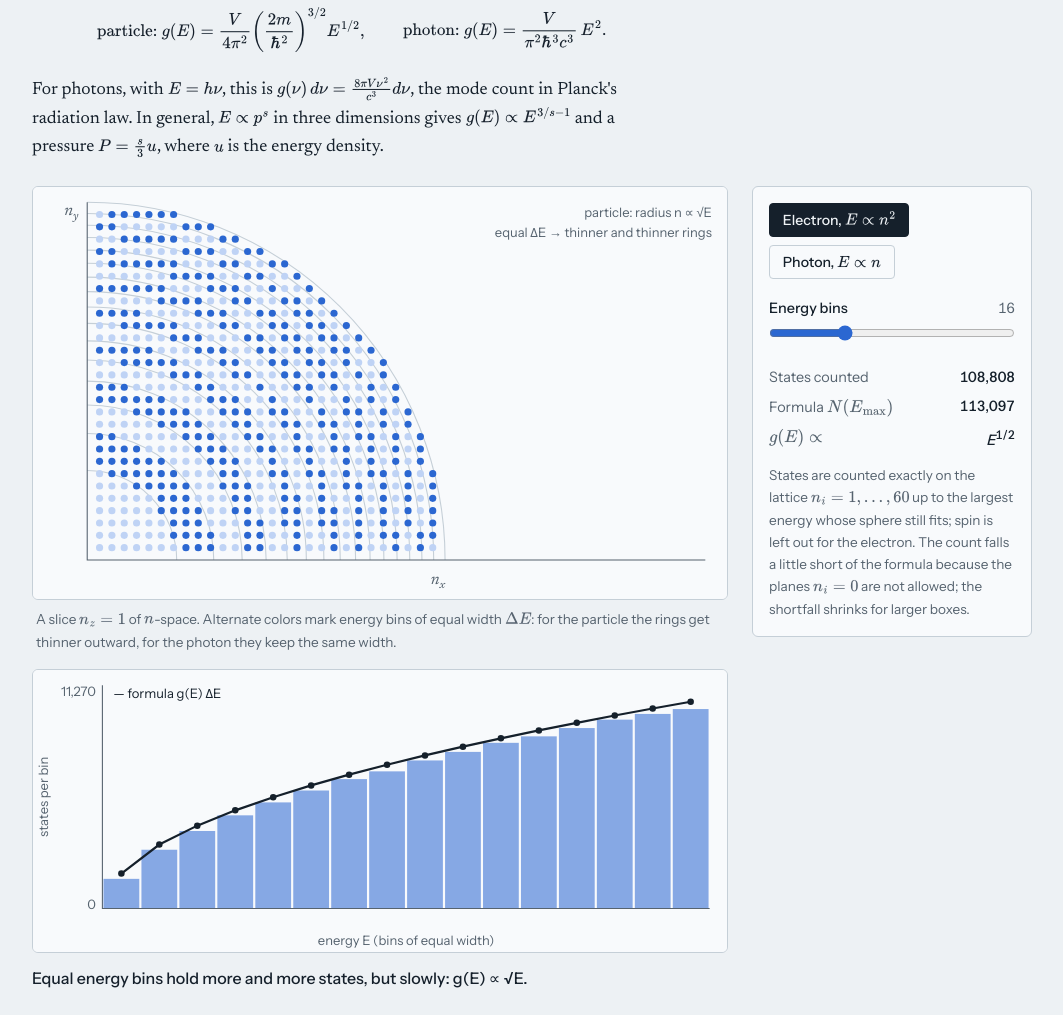
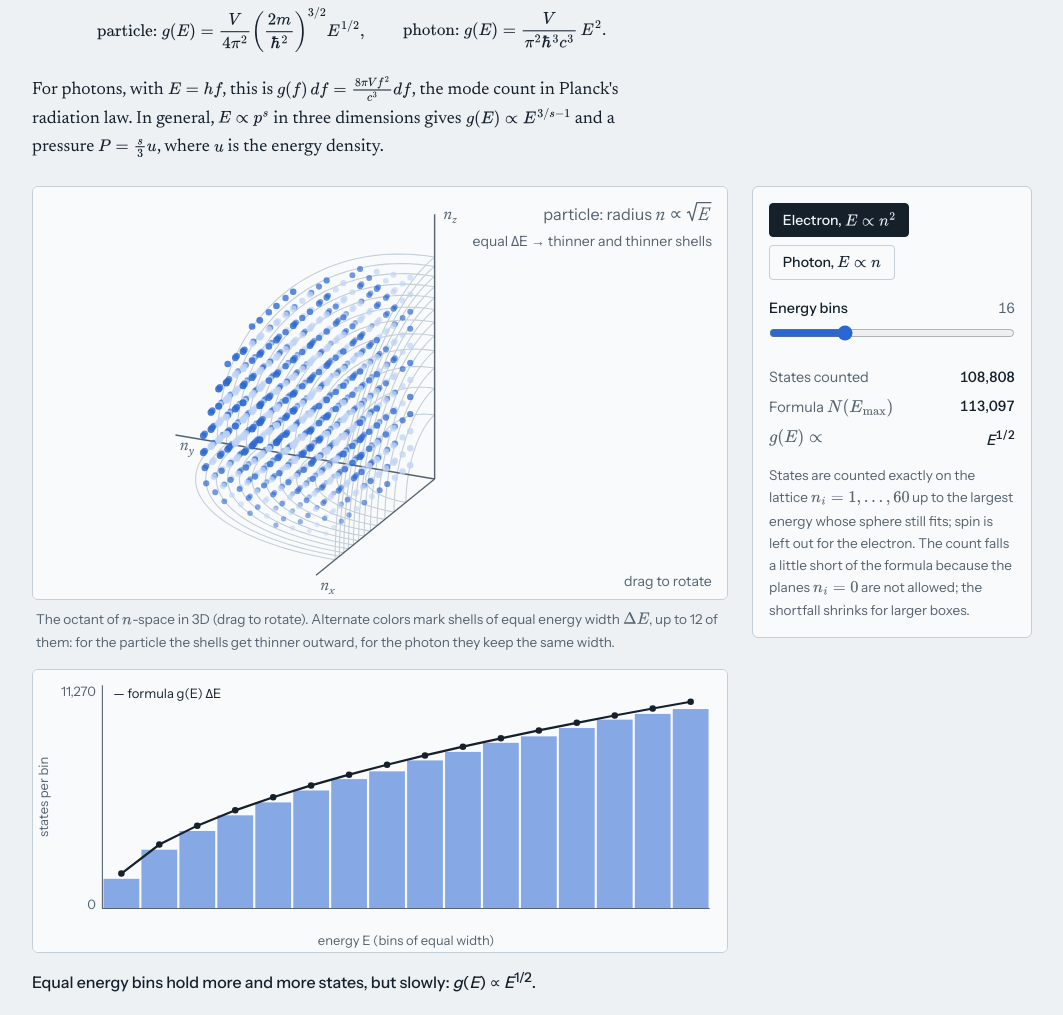
Before and after one commit to lshlj82/electron-vs-photon, a plain HTML site: page index.html in a window 1280 px wide. Shown: the part 5257-6272 px from the top of the page, without its empty margins (108-1171 px from the left). Drawn offline with nearby package versions, Linux system fonts and the light colour scheme; a web font is replaced by a local one.

Commit message:
Update demo

```diff
--- a/index.html
+++ b/index.html
@@ -315,12 +315,12 @@ table.cmp td:first-child{color:var(--muted)}
     <div class="eq multi"><span class="eqp">\( \displaystyle \text{particle: } E = \frac{h^2}{8mL^2}\left(n_x^2 + n_y^2 + n_z^2\right), \)</span><span class="eqp">\( \displaystyle \text{photon: } E = \frac{hc}{2L}\sqrt{n_x^2 + n_y^2 + n_z^2}. \)</span></div>
     <p data-k="k55">Surfaces of constant energy in \((n_x, n_y, n_z)\) space are spheres in both cases, but the radius \(n\) grows as \(E^{1/2}\) for the particle and as \(E\) for the photon. Counting the lattice points in an eighth of a sphere, \(N = \frac18\cdot\frac{4\pi}{3}n^3\) (times 2 for the photon's polarizations), with \(V = L^3\):</p>
     <div class="eq multi"><span class="eqp">\( \displaystyle \text{particle: } g(E) = \frac{V}{4\pi^2}\left(\frac{2m}{\hbar^2}\right)^{3/2}E^{1/2}, \)</span><span class="eqp">\( \displaystyle \text{photon: } g(E) = \frac{V}{\pi^2\hbar^3c^3}\,E^2. \)</span></div>
-    <p data-k="k56">For photons, with \(E = h\nu\), this is \(g(\nu)\,d\nu = \frac{8\pi V\nu^2}{c^3}d\nu\), the mode count in Planck's radiation law. In general, \(E \propto p^s\) in three dimensions gives \(g(E) \propto E^{3/s - 1}\) and a pressure \(P = \frac{s}{3}u\), where \(u\) is the energy density.</p>
+    <p data-k="k56">For photons, with \(E = hf\), this is \(g(f)\,df = \frac{8\pi Vf^2}{c^3}df\), the mode count in Planck's radiation law. In general, \(E \propto p^s\) in three dimensions gives \(g(E) \propto E^{3/s - 1}\) and a pressure \(P = \frac{s}{3}u\), where \(u\) is the energy density.</p>
   </div>
   <div class="fig">
     <div>
-      <div class="canvas-holder"><canvas id="sCv" aria-label="A slice of n-space with lattice points colored by equal-width energy bins"></canvas></div>
-      <p class="cap" data-k="k57">A slice \(n_z = 1\) of \(n\)-space. Alternate colors mark energy bins of equal width \(\Delta E\): for the particle the rings get thinner outward, for the photon they keep the same width.</p>
+      <div class="canvas-holder"><canvas id="sCv" aria-label="The octant of n-space in 3D, with lattice points colored by equal-width energy shells. Drag to rotate."></canvas></div>
+      <p class="cap" data-k="k57">The octant of \(n\)-space in 3D (drag to rotate). Alternate colors mark shells of equal energy width \(\Delta E\), up to 12 of them: for the particle the shells get thinner outward, for the photon they keep the same width.</p>
       <div class="canvas-holder" style="margin-top:1rem"><canvas id="hCv" aria-label="Number of states per energy bin from counting lattice points, compared with the formula for the density of states"></canvas></div>
       <p class="verdict" id="sVerdict"></p>
     </div>
@@ -358,7 +358,7 @@ table.cmp td:first-child{color:var(--muted)}
       <tr><td>Thermal result</td><td>Ideal gas \(U = \frac32 Nk_{\mathrm{B}}T\)</td><td>Stefan–Boltzmann \(u \propto T^4\)</td></tr>
     </table></div>
     <p class="boxnote" data-k="k67">A box quantizes the momentum the same way for both, \(p_n = nh/2L\). Whether the levels go as \(n^2\) or \(n\), and whether the density of states goes as \(E^{1/2}\) or \(E^2\), all comes from the dispersion relation set by the ratio of the orders of the time and space derivatives in the wave equation: 1 : 2 for Schrödinger, 2 : 2 for Maxwell.</p>
-    <p data-k="k68">See where these densities of states lead in the companion demos: <a href="https://lshlj82.github.io/degenerate-fermi-gas/">degenerate Fermi gases</a> (\(g \propto \sqrt{\varepsilon}\)) and <a href="https://lshlj82.github.io/photon-statistics/">photon statistics</a> (\(g \propto \nu^2\)).</p>
+    <p data-k="k68">See where these densities of states lead in the companion demos: <a href="https://lshlj82.github.io/degenerate-fermi-gas/">degenerate Fermi gases</a> (\(g \propto \sqrt{\varepsilon}\)) and <a href="https://lshlj82.github.io/photon-statistics/">photon statistics</a> (\(g \propto f^2\)).</p>
   </div>
 </section>
 </div>
@@ -538,20 +538,10 @@ function dosRender(){
   const col = el ? C.fermion : C.hot, col2 = el ? C.sea : C.band;
   // energy as a function of the n-space radius: particle E = n^2, photon E = n (units of h^2/8mL^2 and hc/2L)
   const Efun = r2 => el ? r2 : Math.sqrt(r2);
-  // slice picture
-  let c = sCtx; if (c){ const W=640, H=380, n2max=29, L=50, T=14, s=(H-T-36)/n2max, X = v => L + v*s, Y = v => H-36 - v*s;
-    c.clearRect(0,0,W,H); c.fillStyle=C.surface; c.fillRect(0,0,W,H);
-    const Emax = Efun(n2max*n2max), dE = Emax/nb;
-    for (let b=1;b<=nb;b++){ const rr = el ? Math.sqrt(b*dE) : b*dE; c.strokeStyle=C.rule; c.lineWidth=1; c.beginPath(); c.arc(X(0), Y(0), rr*s, -Math.PI/2, 0); c.stroke(); }
-    for (let a=1;a<=n2max;a++) for (let b=1;b<=n2max;b++){ const E = Efun(a*a+b*b+1), k = Math.floor(E/dE); if (k >= nb) continue;
-      c.fillStyle = k%2 ? col : col2; c.beginPath(); c.arc(X(a), Y(b), 3.3, 0, 7); c.fill(); }
-    axes(c, L, T, 20, 36, W, H); c.fillStyle=C.muted; rich(c, X(n2max), H-14, 15, [['n','i'],['x','isub']], 'right'); rich(c, L-8, T+12, 15, [['n','i'],['y','isub']], 'right');
-    c.font='12px '+SANS; c.textAlign='left'; c.fillStyle=C.muted;
-    c.textAlign='right'; const msg = el ? [tr('particle: radius n ∝ √E','입자: 반지름 n ∝ √E'), tr('equal ΔE → thinner and thinner rings','같은 ΔE → 점점 얇아지는 고리')] : [tr('photon: radius n ∝ E','광자: 반지름 n ∝ E'), tr('equal ΔE → rings of equal width','같은 ΔE → 폭이 같은 고리')];
-    c.fillText(msg[0], W-14, T+14); c.fillText(msg[1], W-14, T+32);
-  }
+  // 3D octant of n-space, rotatable
+  octRender();
   // histogram from exact lattice counting
-  c = hCtx; if (!c) return;
+  const c = hCtx; if (!c) return;
   const lat = lattice(), Emax = Efun(NM*NM), dE = Emax/nb, cnt = new Float64Array(nb); let tot=0;
   for (let q=0;q<lat.length;q++){ const E = Efun(lat[q]); if (E < Emax){ cnt[Math.floor(E/dE)]++; tot++; } }
   const pol = el ? 1 : 2; for (let b=0;b<nb;b++) cnt[b] *= pol; tot *= pol;
@@ -569,11 +559,76 @@ function dosRender(){
   c.textAlign='left'; c.fillStyle=C.ink; c.fillText(tr('— formula g(E) ΔE','— 공식 g(E) ΔE'), L+10, T+12);
   $('sCnt').textContent = tot.toLocaleString('en-US'); $('sForm').textContent = Math.round(Nf(Emax)).toLocaleString('en-US');
   $('sExp').innerHTML = el ? '<i>E</i><sup>1/2</sup>' : '<i>E</i><sup>2</sup>';
-  $('sVerdict').textContent = el ? tr('Equal energy bins hold more and more states, but slowly: g(E) ∝ √E.','같은 에너지 구간에 담기는 상태 수가 늘지만 천천히 늡니다: g(E) ∝ √E.')
-                                 : tr('Equal energy bins fill up fast: the shells keep their width while their area grows as E², so g(E) ∝ E².','같은 에너지 구간이 빠르게 채워집니다: 껍질의 폭은 그대로인데 넓이가 E²으로 커지므로 g(E) ∝ E²입니다.');
+  $('sVerdict').innerHTML = el ? tr('Equal energy bins hold more and more states, but slowly: <i>g</i>(<i>E</i>) ∝ <i>E</i><sup>1/2</sup>.','같은 에너지 구간에 담기는 상태 수가 늘지만 천천히 늡니다: <i>g</i>(<i>E</i>) ∝ <i>E</i><sup>1/2</sup>.')
+                                 : tr('Equal energy bins fill up fast: the shells keep their width while their area grows as <i>E</i><sup>2</sup>, so <i>g</i>(<i>E</i>) ∝ <i>E</i><sup>2</sup>.','같은 에너지 구간이 빠르게 채워집니다: 껍질의 폭은 그대로인데 넓이가 <i>E</i><sup>2</sup>으로 커지므로 <i>g</i>(<i>E</i>) ∝ <i>E</i><sup>2</sup>입니다.');
 }
 document.querySelectorAll('[data-sp]').forEach(b => b.addEventListener('click', () => { SD.sp = b.dataset.sp; dosRender(); }));
 $('sB').addEventListener('input', e => { SD.bins = +e.target.value; dosRender(); });
+
+
+/* 3D octant of n-space: lattice points colored by equal-width energy shells */
+const OV = {yaw:0.75, pitch:0.38, drag:null, spin:!reduceMotion, vis:false};
+const NS = 13;
+function sqrtLabel(c, xr, y, size, prefix, rad, col){   // right-aligned "prefix n ∝ √E" with a radical whose bar covers E
+  c.save(); c.fillStyle = col; c.strokeStyle = col;
+  const parts = [[prefix,'s'],['n','i'],[' ∝ ','r']];
+  const fontOf = st => st==='i' ? 'italic '+size+'px '+SERIF : st==='s' ? (size*0.88)+'px '+SANS : size+'px '+SERIF;
+  const wP = parts.reduce((a,[t,st]) => { c.font = fontOf(st); return a + c.measureText(t).width; }, 0);
+  c.font = fontOf('i'); const wE = c.measureText('E').width;
+  const wR = rad ? size*0.62 + wE + size*0.12 : wE, x0 = xr - wP - wR;
+  rich(c, x0, y, size, parts, 'left');
+  let xe = x0 + wP;
+  if (rad){ const s = size; c.lineWidth = Math.max(1.1, s*0.075); c.lineJoin = 'round'; c.beginPath();
+    c.moveTo(xe + 0.02*s, y - 0.36*s); c.lineTo(xe + 0.14*s, y - 0.43*s); c.lineTo(xe + 0.3*s, y + 0.06*s); c.lineTo(xe + 0.55*s, y - 0.92*s); c.lineTo(xe + 0.62*s + wE + 0.1*s, y - 0.92*s); c.stroke();
+    xe += 0.62*s; }
+  c.font = fontOf('i'); c.textAlign = 'left'; c.fillText('E', xe, y);
+  c.restore(); }
+function octRender(){
+  const c = sCtx; if (!c) return;
+  const W=640, H=380, el = SD.sp==='e', col = el ? C.fermion : C.hot, col2 = el ? C.sea : C.band;
+  const nb = Math.min(SD.bins, 12), Efun = r2 => el ? r2 : Math.sqrt(r2), Emax = Efun(NS*NS), dE = Emax/nb;
+  c.clearRect(0,0,W,H); c.fillStyle=C.surface; c.fillRect(0,0,W,H);
+  const cy = Math.cos(OV.yaw), sy = Math.sin(OV.yaw), cp = Math.cos(OV.pitch), sp = Math.sin(OV.pitch);
+  // n_z is up; rotate about it by yaw, then tilt by pitch
+  const P0 = (x,y,z) => { const X1 = x*cy - y*sy, Y1 = x*sy + y*cy; return [X1, -(z*cp - Y1*sp), Y1*cp + z*sp]; };
+  // fit the octant (sphere of radius NS plus the axes) into the left part of the canvas
+  const R0 = NS + 2.5; let bx0=Infinity, bx1=-Infinity, by0=Infinity, by1=-Infinity;
+  for (let q=0;q<=24;q++) for (let w=0;w<=24;w++){ const a = q/24*Math.PI/2, b2 = w/24*Math.PI/2, pt = P0(R0*Math.cos(a)*Math.cos(b2), R0*Math.sin(a)*Math.cos(b2), R0*Math.sin(b2)); bx0=Math.min(bx0,pt[0]); bx1=Math.max(bx1,pt[0]); by0=Math.min(by0,pt[1]); by1=Math.max(by1,pt[1]); }
+  { const o = P0(0,0,0); bx0=Math.min(bx0,o[0]); bx1=Math.max(bx1,o[0]); by0=Math.min(by0,o[1]); by1=Math.max(by1,o[1]); }
+  const boxW = 430, boxH = H - 44, sc = Math.min(boxW/(bx1-bx0), boxH/(by1-by0)), ox = 24 + (boxW - (bx1-bx0)*sc)/2 - bx0*sc, oy = 22 + (boxH - (by1-by0)*sc)/2 - by0*sc;
+  const P = (x,y,z) => { const p = P0(x,y,z); return [ox + p[0]*sc, oy + p[1]*sc, p[2]]; };
+  // shell boundaries: quarter circles on the three coordinate planes
+  c.lineWidth = 1; c.strokeStyle = C.rule;
+  for (let b=1;b<=nb;b++){ const r = el ? Math.sqrt(b*dE) : b*dE;
+    for (const plane of [0,1,2]){ c.beginPath(); for (let q=0;q<=40;q++){ const a = q/40*Math.PI/2, u = r*Math.cos(a), v = r*Math.sin(a);
+      const p = plane===0 ? P(u,v,0) : plane===1 ? P(0,u,v) : P(v,0,u); q ? c.lineTo(p[0],p[1]) : c.moveTo(p[0],p[1]); } c.stroke(); } }
+  // axes
+  c.strokeStyle = C.muted; c.lineWidth = 1.3; c.fillStyle = C.muted;
+  [[NS+2.5,0,0,'x'],[0,NS+2.5,0,'y'],[0,0,NS+2.5,'z']].forEach(([x,y,z,l]) => { const a = P(0,0,0), b = P(x,y,z); c.beginPath(); c.moveTo(a[0],a[1]); c.lineTo(b[0],b[1]); c.stroke();
+    rich(c, b[0] + (l==='z' ? 8 : 4), b[1] + (l==='z' ? 4 : 14), 15, [['n','i'],[l,'isub']], 'left'); });
+  // points, far to near
+  const pts = [];
+  for (let a=1;a<=NS;a++) for (let b=1;b<=NS;b++) for (let d=1;d<=NS;d++){ const E = Efun(a*a+b*b+d*d), k = Math.floor(E/dE); if (k >= nb) continue; const p = P(a,b,d); pts.push([p[0],p[1],p[2],k]); }
+  pts.sort((u,v) => v[2]-u[2]);
+  let dmin = Infinity, dmax = -Infinity; for (const p of pts){ dmin = Math.min(dmin,p[2]); dmax = Math.max(dmax,p[2]); }
+  for (const [x,y,d,k] of pts){ const t = (d-dmin)/(dmax-dmin||1); c.globalAlpha = 0.95 - 0.55*t; c.fillStyle = k%2 ? col : col2;
+    c.beginPath(); c.arc(x, y, (3.4 - 1.2*t)*sc/17, 0, 7); c.fill(); }
+  c.globalAlpha = 1;
+  // labels with a real radical sign
+  const lab = el ? tr('particle: radius ','입자: 반지름 ') : tr('photon: radius ','광자: 반지름 ');
+  sqrtLabel(c, W-14, 30, 17, lab, el, C.muted);
+  c.fillStyle = C.muted; c.font = '13px '+SANS; c.textAlign = 'right';
+  c.fillText(el ? tr('equal ΔE → thinner and thinner shells','같은 ΔE → 점점 얇아지는 껍질') : tr('equal ΔE → shells of equal width','같은 ΔE → 폭이 같은 껍질'), W-14, 54);
+  c.fillText(tr('drag to rotate','끌어서 돌리기'), W-14, H-12);
+}
+(function(){ const cv = $('sCv');
+  cv.style.touchAction = 'none'; cv.style.cursor = 'grab';
+  cv.addEventListener('pointerdown', e => { OV.drag = [e.clientX, e.clientY, OV.yaw, OV.pitch]; OV.spin = false; cv.setPointerCapture(e.pointerId); cv.style.cursor = 'grabbing'; });
+  cv.addEventListener('pointermove', e => { if (!OV.drag) return; const [x0,y0,yw,pt] = OV.drag; OV.yaw = yw - (e.clientX-x0)*0.01; OV.pitch = Math.max(-0.2, Math.min(1.3, pt + (e.clientY-y0)*0.01)); octRender(); });
+  const end = () => { OV.drag = null; cv.style.cursor = 'grab'; }; cv.addEventListener('pointerup', end); cv.addEventListener('pointercancel', end);
+  new IntersectionObserver(es => es.forEach(e => OV.vis = e.isIntersecting)).observe(cv);
+  let last = performance.now(); (function loop(now){ if (OV.spin && OV.vis && sCtx){ OV.yaw += (now-last)/1000*0.25; octRender(); } last = now; requestAnimationFrame(loop); })(performance.now());
+})();
 
 /* ================= LAYOUT ================= */
 let boxCtx, dCtx, pCtx, rCtx, sCtx, hCtx;
@@ -667,8 +722,8 @@ window.I18N_KO={
 "k53": "3차원 상자 속 상태 세기",
 "k54": "한 변이 \\(L\\)인 정육면체에서는 방향마다 \\(k_i = \\pi n_i/L\\)로 양자화되므로 \\(p = \\frac{h}{2L}\\sqrt{n_x^2 + n_y^2 + n_z^2}\\)이고,",
 "k55": "\\((n_x, n_y, n_z)\\) 공간에서 에너지가 일정한 면은 두 경우 모두 구면입니다. 다만 반지름 \\(n\\)이 입자에서는 \\(E^{1/2}\\)로, 광자에서는 \\(E\\)로 늘어납니다. 구의 8분의 1 안의 격자점 수 \\(N = \\frac18\\cdot\\frac{4\\pi}{3}n^3\\)(광자는 편광 때문에 2배)을 \\(V = L^3\\)으로 세면",
-"k56": "광자의 경우 \\(E = h\\nu\\)로 바꾸면 \\(g(\\nu)\\,d\\nu = \\frac{8\\pi V\\nu^2}{c^3}d\\nu\\)로, 플랑크 복사 법칙에 들어가는 바로 그 모드 수입니다. 일반적으로 3차원에서 \\(E \\propto p^s\\)이면 \\(g(E) \\propto E^{3/s - 1}\\)이고, 압력과 에너지 밀도 \\(u\\) 사이에 \\(P = \\frac{s}{3}u\\)가 성립합니다.",
-"k57": "\\(n\\) 공간의 단면 \\(n_z = 1\\). 번갈아 칠한 색은 폭 \\(\\Delta E\\)가 같은 에너지 구간입니다: 입자는 바깥으로 갈수록 고리가 얇아지고, 광자는 고리 폭이 그대로입니다.",
+"k56": "광자의 경우 \\(E = hf\\)로 바꾸면 \\(g(f)\\,df = \\frac{8\\pi Vf^2}{c^3}df\\)로, 플랑크 복사 법칙에 들어가는 바로 그 모드 수입니다. 일반적으로 3차원에서 \\(E \\propto p^s\\)이면 \\(g(E) \\propto E^{3/s - 1}\\)이고, 압력과 에너지 밀도 \\(u\\) 사이에 \\(P = \\frac{s}{3}u\\)가 성립합니다.",
+"k57": "3차원으로 그린 \\(n\\) 공간의 8분의 1 (끌어서 돌리기). 번갈아 칠한 색은 에너지 폭 \\(\\Delta E\\)가 같은 껍질이며 최대 12개까지 그립니다: 입자는 바깥으로 갈수록 껍질이 얇아지고, 광자는 껍질 폭이 그대로입니다.",
 "k58": "전자, \\(E \\propto n^2\\)",
 "k59": "광자, \\(E \\propto n\\)",
 "k60": "<span class=\"lt\">에너지 구간 수<\/span>",
@@ -679,7 +734,7 @@ window.I18N_KO={
 "k65": "정리",
 "k66": "<tr><th><\/th><th>질량 있는 입자 (비상대론적)<\/th><th>광자<\/th><\/tr>\n      <tr><td>지배 방정식<\/td><td>슈뢰딩거 (시간 1차, 공간 2차)<\/td><td>파동방정식 (시간 2차, 공간 2차)<\/td><\/tr>\n      <tr><td>분산관계<\/td><td>\\(\\omega = \\hbar k^2/2m\\)<\/td><td>\\(\\omega = ck\\)<\/td><\/tr>\n      <tr><td>\\(E(p)\\)<\/td><td>\\(p^2/2m\\) (\\(s = 2\\))<\/td><td>\\(pc\\) (\\(s = 1\\))<\/td><\/tr>\n      <tr><td>1차원 상자 준위<\/td><td>\\(E_n \\propto n^2\\)<\/td><td>\\(E_n \\propto n\\)<\/td><\/tr>\n      <tr><td>3차원 상태밀도<\/td><td>\\(g(E) \\propto E^{1/2}\\)<\/td><td>\\(g(E) \\propto E^2\\)<\/td><\/tr>\n      <tr><td>압력<\/td><td>\\(P = \\frac23 u\\)<\/td><td>\\(P = \\frac13 u\\)<\/td><\/tr>\n      <tr><td>고전/열평형 결과<\/td><td>이상기체 \\(U = \\frac32 Nk_{\\mathrm{B}}T\\)<\/td><td>슈테판–볼츠만 \\(u \\propto T^4\\)<\/td><\/tr>",
 "k67": "상자는 두 경우 모두 운동량을 똑같이 \\(p_n = nh/2L\\)로 양자화합니다. 에너지 준위가 \\(n^2\\)이냐 \\(n\\)이냐의 차이, 나아가 상태밀도가 \\(E^{1/2}\\)이냐 \\(E^2\\)이냐의 차이는 모두 파동방정식에서 시간 미분과 공간 미분의 차수 비(슈뢰딩거 1 : 2, 맥스웰 2 : 2)가 정하는 분산관계에서 나옵니다.",
-"k68": "이 상태밀도가 어디로 이어지는지는 함께 보는 데모에서 확인하세요: <a href=\"https://lshlj82.github.io/degenerate-fermi-gas/\">축퇴된 페르미 기체<\/a>(\\(g \\propto \\sqrt{\\varepsilon}\\))와 <a href=\"https://lshlj82.github.io/photon-statistics/\">광자 통계<\/a>(\\(g \\propto \\nu^2\\)).",
+"k68": "이 상태밀도가 어디로 이어지는지는 함께 보는 데모에서 확인하세요: <a href=\"https://lshlj82.github.io/degenerate-fermi-gas/\">축퇴된 페르미 기체<\/a>(\\(g \\propto \\sqrt{\\varepsilon}\\))와 <a href=\"https://lshlj82.github.io/photon-statistics/\">광자 통계<\/a>(\\(g \\propto f^2\\)).",
 "k69": "이상훈 교수의 가이드에 따라 Claude Opus 5.5가 만들었습니다: 통계역학 보충 노트 “입자와 광자의 에너지–운동량 관계는 어디서 오는가: 슈뢰딩거 방정식 vs. 맥스웰 파동방정식”."
 };
 (function(){
```
